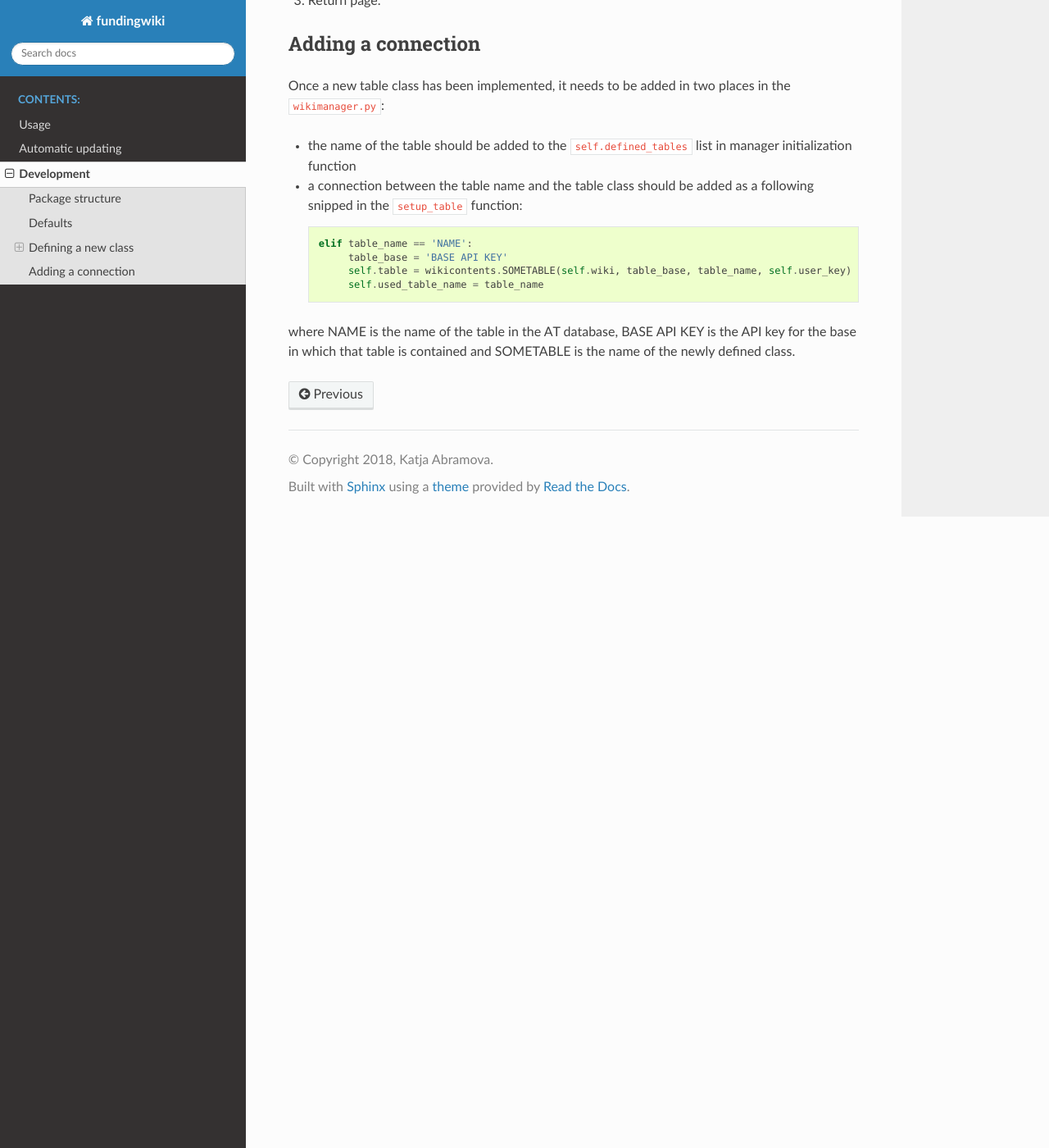
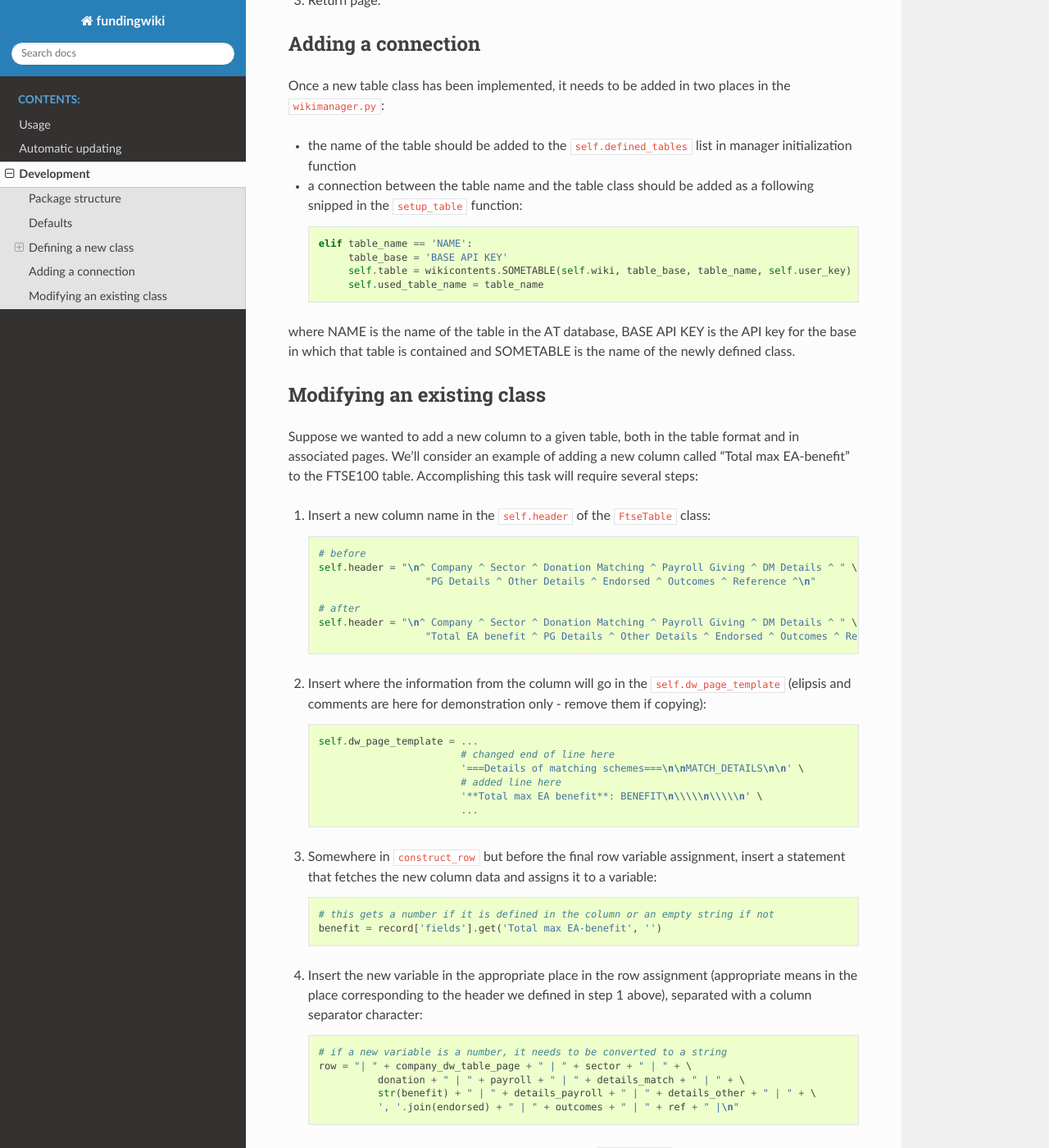
Before and after one commit to katsangati/fundingwiki, a Sphinx documentation site: the page built from docs/development.rst, in a window 1280 px wide and 1400 px high, scrolled down 4250 px. Shown: the whole window at 82% size. Built offline with Sphinx 7.4.7 and the Read the Docs theme 2.0.0, drawn with Linux system fonts in a browser that asks for light colours; some of the changed text lies outside the part shown.

Commit message:
Added documentation on adding a new column to an existing table and comments to the ToolsTable source code.

```diff
--- a/docs/development.rst
+++ b/docs/development.rst
@@ -152,3 +152,58 @@ Once a new table class has been implemented, it needs to be added in two places
 
 where NAME is the name of the table in the AT database, BASE API KEY is the API key for the base in which that table is contained
 and SOMETABLE is the name of the newly defined class.
+
+
+Modifying an existing class
+----------------------------
+
+Suppose we wanted to add a new column to a given table, both in the table format and in associated pages. We'll consider
+an example of adding a new column called "Total max EA-benefit" to the FTSE100 table. Accomplishing this task will
+require several steps:
+
+1. Insert a new column name in the ``self.header`` of the ``FtseTable`` class::
+
+    # before
+    self.header = "\n^ Company ^ Sector ^ Donation Matching ^ Payroll Giving ^ DM Details ^ " \
+                      "PG Details ^ Other Details ^ Endorsed ^ Outcomes ^ Reference ^\n"
+
+    # after
+    self.header = "\n^ Company ^ Sector ^ Donation Matching ^ Payroll Giving ^ DM Details ^ " \
+                      "Total EA benefit ^ PG Details ^ Other Details ^ Endorsed ^ Outcomes ^ Reference ^\n"
+
+2. Insert where the information from the column will go in the ``self.dw_page_template`` (elipsis and comments are here for demonstration only - remove them if copying)::
+
+    self.dw_page_template = ...
+                            # changed end of line here
+                            '===Details of matching schemes===\n\nMATCH_DETAILS\n\n' \
+                            # added line here
+                            '**Total max EA benefit**: BENEFIT\n\\\\\n\\\\\n' \
+                            ...
+
+3. Somewhere in ``construct_row`` but before the final row variable assignment, insert a statement that fetches the new column data and assigns it to a variable::
+
+    # this gets a number if it is defined in the column or an empty string if not
+    benefit = record['fields'].get('Total max EA-benefit', '')
+
+4. Insert the new variable in the appropriate place in the row assignment (appropriate means in the place corresponding to the header we defined in step 1 above), separated with a column separator character::
+
+    # if a new variable is a number, it needs to be converted to a string
+    row = "| " + company_dw_table_page + " | " + sector + " | " + \
+              donation + " | " + payroll + " | " + details_match + " | " + \
+              str(benefit) + " | " + details_payroll + " | " + details_other + " | " + \
+              ', '.join(endorsed) + " | " + outcomes + " | " + ref + " |\n"
+
+5. Copy-paste the same variable as in step 3 into the ``create_page`` function before the final replacements variable assignment.
+
+6. Insert the new variable in the replacements assignment (the order doesn't matter here but for book-keeping it's best to place it where it will appear on the page)::
+
+    # in brackets write the uppercase placeholder string first,
+    # then string representation of the new variable
+    replacements = ...
+                   ('MATCH_DETAILS', details_match), ('BENEFIT', str(benefit)), \
+                   ('PAYROLL_DETAILS', details_payroll), \
+                   ...
+
+7. To push the new data to the Wiki, run the ``main.py`` script with ``create`` parameter::
+
+    python3 main.py official Giving_companies_ftse create both
--- a/docs/index.rst
+++ b/docs/index.rst
@@ -27,6 +27,8 @@ wish to contribute.
 Currently only the database-to-wiki connection is implemented. That is, all the changes to the database-driven content
 need to be done inside the database and then pushed to the wiki. In the future we plan to implement a wiki-to-database
 connection that would allow content from the wiki to be pushed to the database.
+
+Note: The package requires Python 3.
 
 .. _Wiki: http://innovationsinfundraising.org/doku.php
 
```
Also changed, not shown: wikicontents.py (+52 -18 lines).
